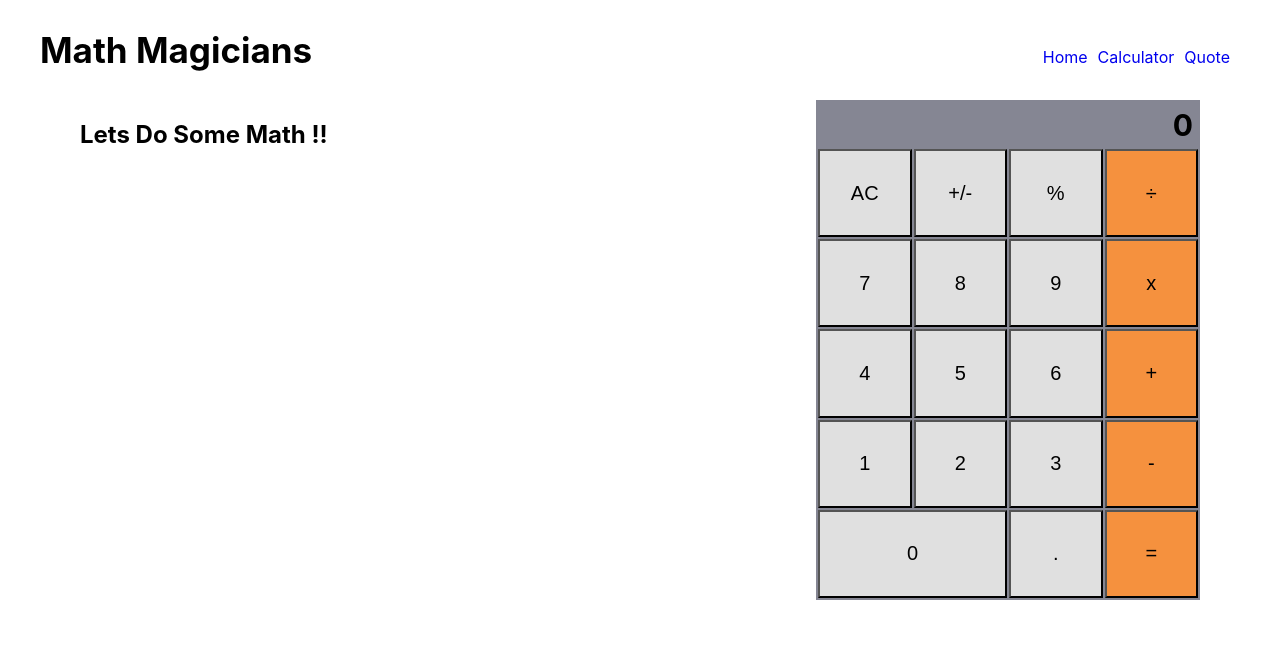
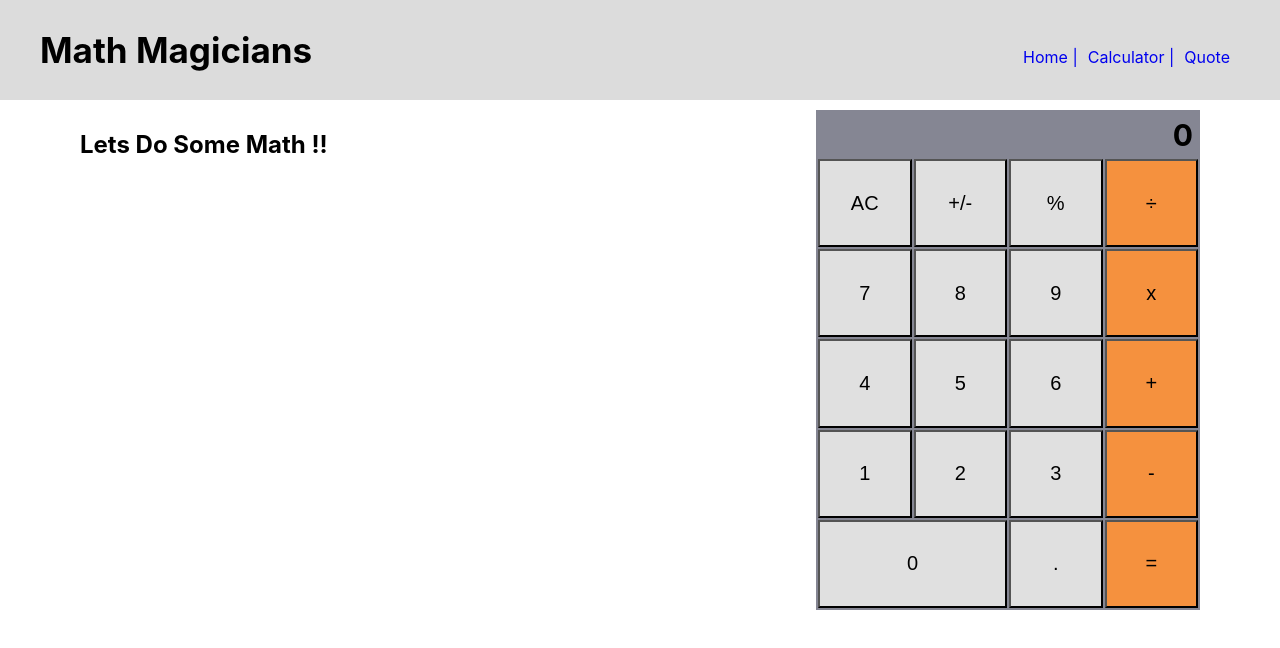
Before and after one commit to keroloussamy/math-magicians, a React (Create React App) app: page /math-magicians/calculator in a window 1280 px wide. Shown: the top 648 px of the page. Built offline with nearby package versions, Linux system fonts and the light colour scheme.

Commit message:
Add some style

```diff
--- a/src/components/Calculator/Calculator.css
+++ b/src/components/Calculator/Calculator.css
@@ -42,6 +42,7 @@
 }
 
 .calculator-container {
+  margin-top: 10px;
   display: flex;
 }
 
--- a/src/components/Navbar/Navbar.css
+++ b/src/components/Navbar/Navbar.css
@@ -2,7 +2,8 @@
   display: flex;
   justify-content: space-between;
   align-items: baseline;
-  margin: 0 40px;
+  padding: 0 40px;
+  background-color: gainsboro;
 }
 
 .nav-header {
--- a/src/components/Navbar/Navbar.js
+++ b/src/components/Navbar/Navbar.js
@@ -8,8 +8,8 @@
     <nav>
       <h1 className="nav-header">Math Magicians</h1>
       <ul>
-        <Link to="/math-magicians/" style={{ textDecoration: 'none', marginRight: 10 }}>Home</Link>
-        <Link to="/math-magicians/calculator" style={{ textDecoration: 'none', marginRight: 10 }}>Calculator</Link>
+        <Link to="/math-magicians/" style={{ textDecoration: 'none', marginRight: 10 }}>Home |</Link>
+        <Link to="/math-magicians/calculator" style={{ textDecoration: 'none', marginRight: 10 }}>Calculator |</Link>
         <Link to="/math-magicians/quote" style={{ textDecoration: 'none', marginRight: 10 }}>Quote</Link>
       </ul>
     </nav>
```
